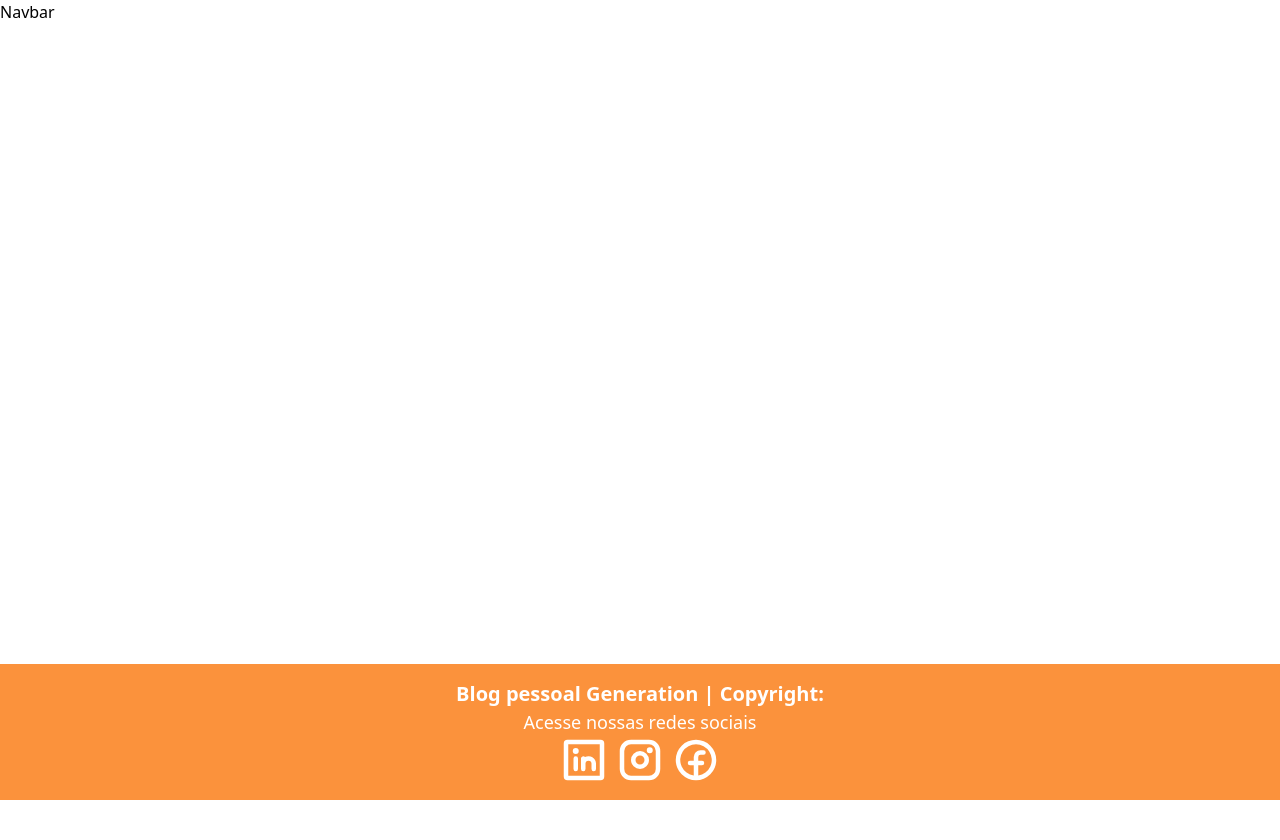
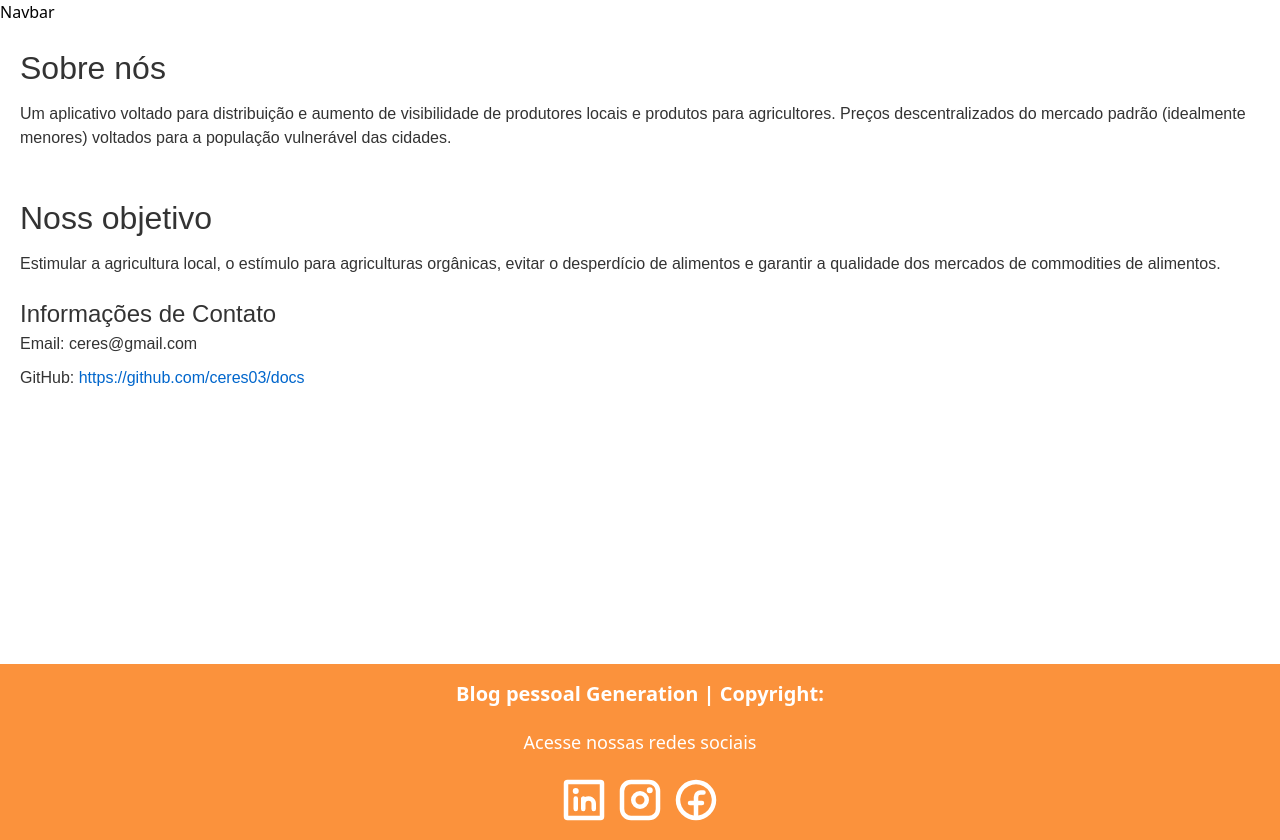
Before and after one commit to ceres03/frontend, a React (Vite) app: page /Sobre in a window 1280 px wide. Before the commit the page ends 800 px from the top, so only its background shows below. Built offline with nearby package versions, Linux system fonts and the light colour scheme.

Commit message:
sobre nós

```diff
--- a/package.json
+++ b/package.json
@@ -13,7 +13,8 @@
     "@phosphor-icons/react": "^2.1.7",
     "react": "^18.3.1",
     "react-dom": "^18.3.1",
-    "react-router-dom": "^6.26.0"
+    "react-router-dom": "^6.26.0",
+    "yarn": "^1.22.22"
   },
   "devDependencies": {
     "@types/react": "^18.3.3",
--- a/src/App.tsx
+++ b/src/App.tsx
@@ -5,6 +5,7 @@ import Navbar from './components/navbar/Navbar';
 import Footer from './components/footer/Footer';
 import { BrowserRouter, Route, Routes } from 'react-router-dom';
 import Login from './pages/login/Login';
+import Sobre from './pages/sobre/Sobre';
 
 function App() {
   return (
@@ -16,6 +17,7 @@ function App() {
               <Route path="/" element={<Home />} />
               <Route path="/login" element={<Login />} />
               <Route path="/home" element={<Home />} />
+              <Route path="/Sobre" element={<Sobre />} />
             </Routes>
           </div>
           <Footer />
--- /dev/null
+++ b/src/pages/sobre/Sobre.css
@@ -0,0 +1,40 @@
+.sobre-nos {
+    padding: 20px;
+    font-family: Arial, sans-serif;
+    color: #333;
+}
+
+h1 {
+    font-size: 2em;
+    margin-bottom: 10px;
+}
+
+h2 {
+    font-size: 1.5em;
+    margin-top: 20px;
+}
+
+p {
+    font-size: 1em;
+    line-height: 1.5;
+    margin-bottom: 20px;
+}
+
+ul {
+    list-style-type: none;
+    padding: 0;
+}
+
+ul li {
+    margin-bottom: 10px;
+    font-size: 1em;
+}
+
+a {
+    color: #0066cc;
+    text-decoration: none;
+}
+
+a:hover {
+    text-decoration: underline;
+}
--- /dev/null
+++ b/src/pages/sobre/Sobre.tsx
@@ -0,0 +1,27 @@
+import React from 'react';
+import './Sobre.css';
+
+function Sobre() {
+    return (
+        <div className="sobre-nos">
+            <h1>Sobre nós</h1>
+            <p>
+            Um aplicativo voltado para distribuição e aumento de visibilidade de produtores locais e produtos para agricultores. Preços descentralizados do mercado padrão (idealmente menores) voltados para a população vulnerável das cidades.
+            </p>
+            <br></br>
+            <h1>Noss objetivo</h1>
+            <p>
+            Estimular a agricultura local, o estímulo para agriculturas orgânicas, evitar o desperdício de alimentos e garantir a qualidade dos mercados de commodities de alimentos.
+            </p>
+            <h2>Informações de Contato</h2>
+            <ul>
+                <li>Email: ceres@gmail.com</li>
+                <li>
+                    GitHub: <a href="https://github.com/ceres03/docs" target="_blank" rel="noopener noreferrer">https://github.com/ceres03/docs</a>
+                </li>
+            </ul>
+        </div>
+    );
+}
+
+export default Sobre;
```
Also changed, not shown: 1 other file (tests, documents, lock files or other folders).
